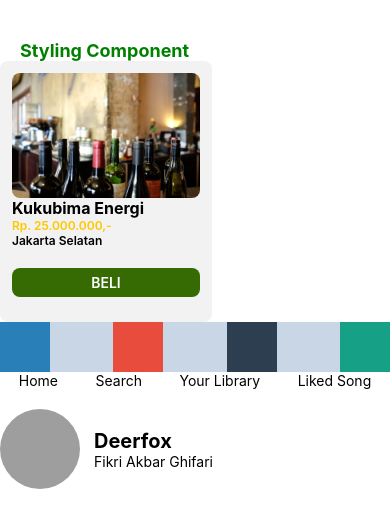
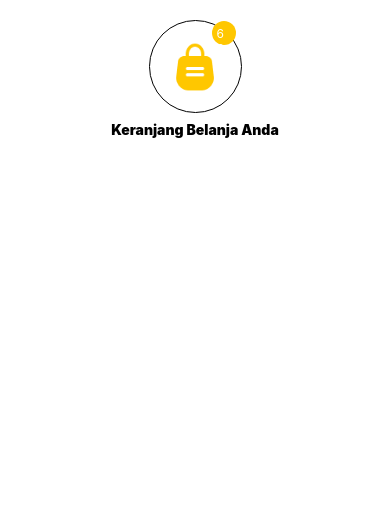
Before and after one commit to fikrighifari/ReactNative-Pertama, a React Native app: screen / in a window 390 px wide. Shown: the top 528 px of the page. Built offline with nearby package versions, Linux system fonts and the light colour scheme; grey boxes are pictures that could not be loaded.

Commit message:
Learn concept position component

```diff
--- a/App.js
+++ b/App.js
@@ -3,14 +3,16 @@ import {ScrollView, View} from 'react-native';
 import SampleComponents from './SampleComponents';
 import StylingReactNativeComponents from './StylingReactNativeComponents';
 import FlexBox from './FlexBox';
+import PositionReactNative from './PositionReactNative';
 
 const App = () => {
   return (
     <View>
       <ScrollView>
-        {/* <SampleComponents /> */}
+        {/* <SampleComponents />
         <StylingReactNativeComponents />
-        <FlexBox/>
+        <FlexBox/> */}
+        <PositionReactNative />
       </ScrollView>
     </View>
   );
--- /dev/null
+++ b/PositionReactNative.js
@@ -0,0 +1,55 @@
+import React from 'react';
+import {StyleSheet, Text, View, Image} from 'react-native';
+import cart from './order.png';
+
+const PositionReactNative = () => {
+  return (
+    <View style={styles.wrapper}>
+      <View style={styles.cartWrapper}>
+        <Image source={cart} style={styles.iconCart} />
+        <Text style={styles.textNotif}>66</Text>
+      </View>
+      <Text style={styles.text}>Keranjang Belanja Anda</Text>
+    </View>
+  );
+};
+
+export default PositionReactNative;
+
+const styles = StyleSheet.create({
+  wrapper: {
+    padding: 20,
+    alignItems: 'center'
+  },
+  cartWrapper: {
+    borderColor: 'black',
+    borderWidth: 1,
+    borderRadius: 93 / 2,
+    width: 93,
+    height: 93,
+    justifyContent: 'center',
+    alignItems: 'center',
+    position:'relative',
+  },
+  iconCart: {
+    width: 50,
+    height: 50,
+  },
+  text: {
+    fontSize: 14,
+    fontWeight: '900',
+    marginTop: 8,
+  },
+  textNotif: {
+    fontSize:12,
+    color: 'white',
+    backgroundColor: '#FFC700',
+    padding:5,
+    borderRadius:25,
+    width:24,
+    height:24,
+    position: 'absolute',
+    top:0,
+    right:5,
+  }
+});
```
Also changed, not shown: order.png (added).
